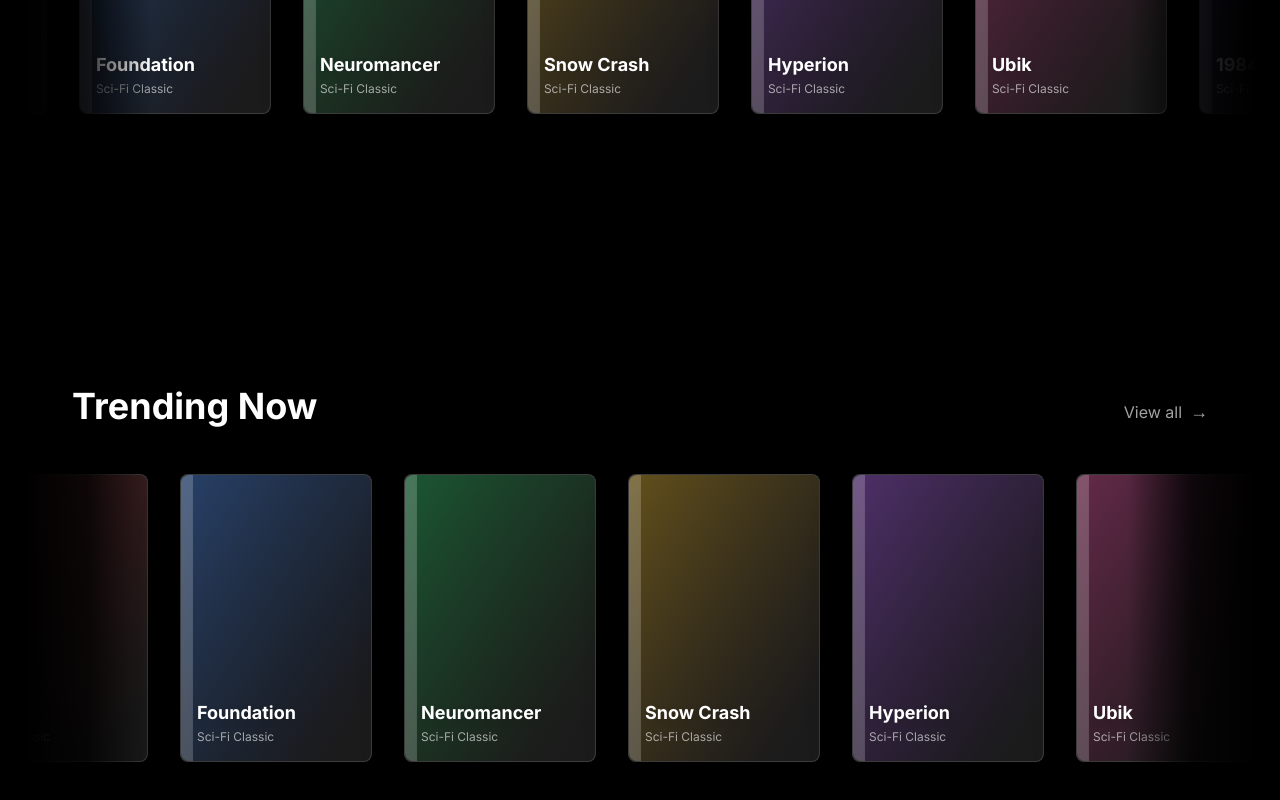
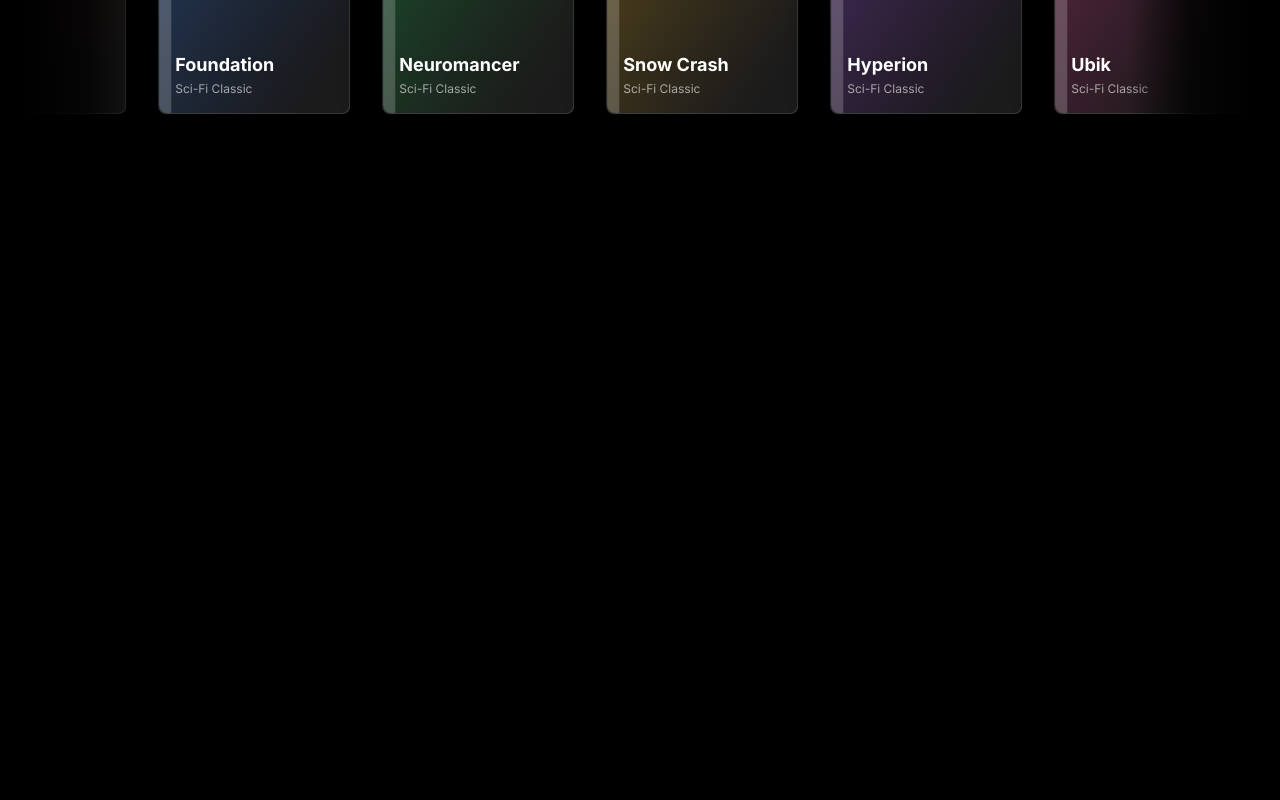
Before and after one commit to almostalok/BookDb, a Next.js app in the folder client/: page / in a window 1280 px wide. Shown: the part 2502-3302 px from the top of the page. After the commit the page ends 2888 px from the top, so only its background shows below. Built offline with nearby package versions, Linux system fonts and the light colour scheme.

Commit message:
refactor

```diff
--- a/client/src/app/page.tsx
+++ b/client/src/app/page.tsx
@@ -27,7 +27,6 @@
       <Hero3D />
       <BentoGrid />
       <BookShowcase />
-      <BookShowcase/>
         </div>
   );
 }
```
